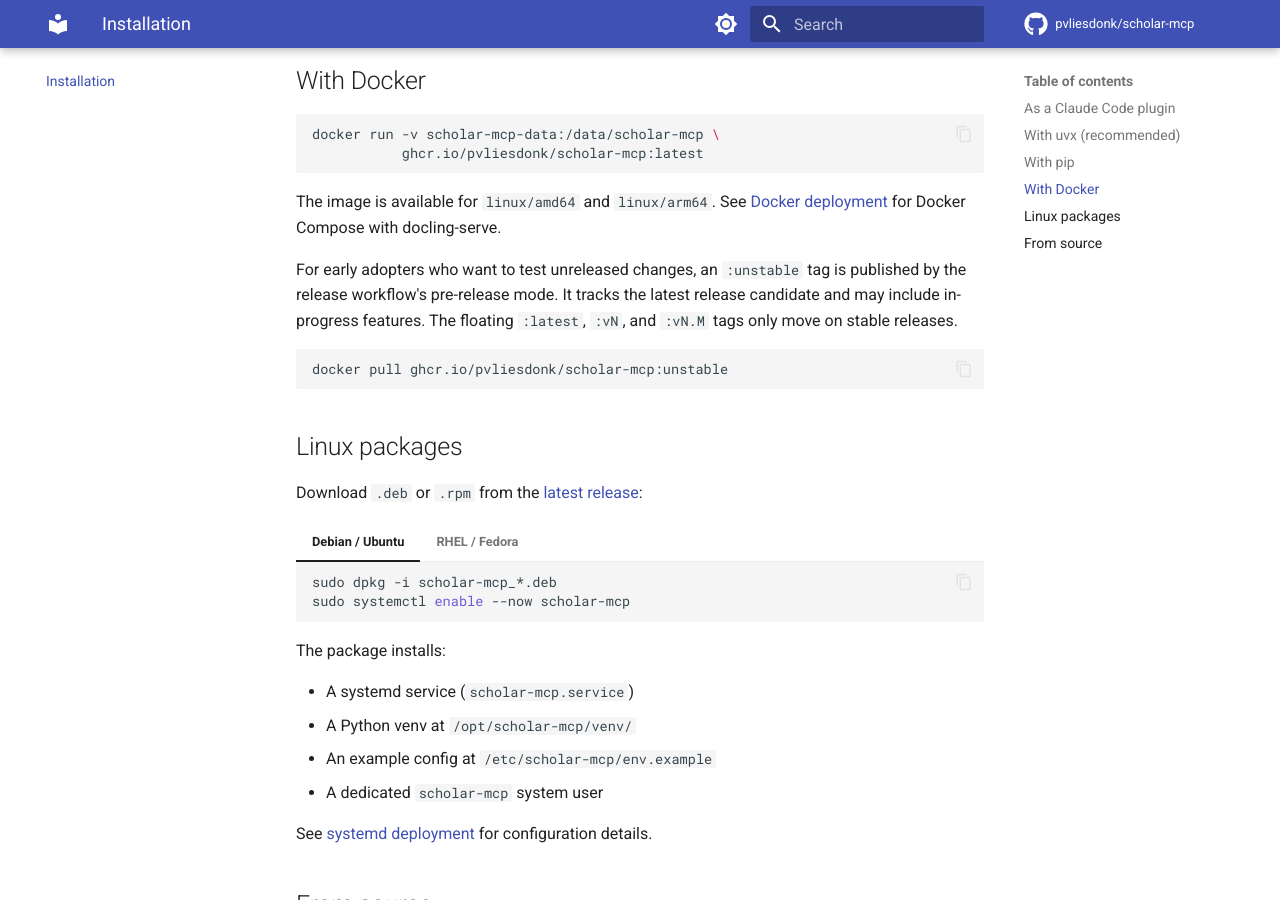
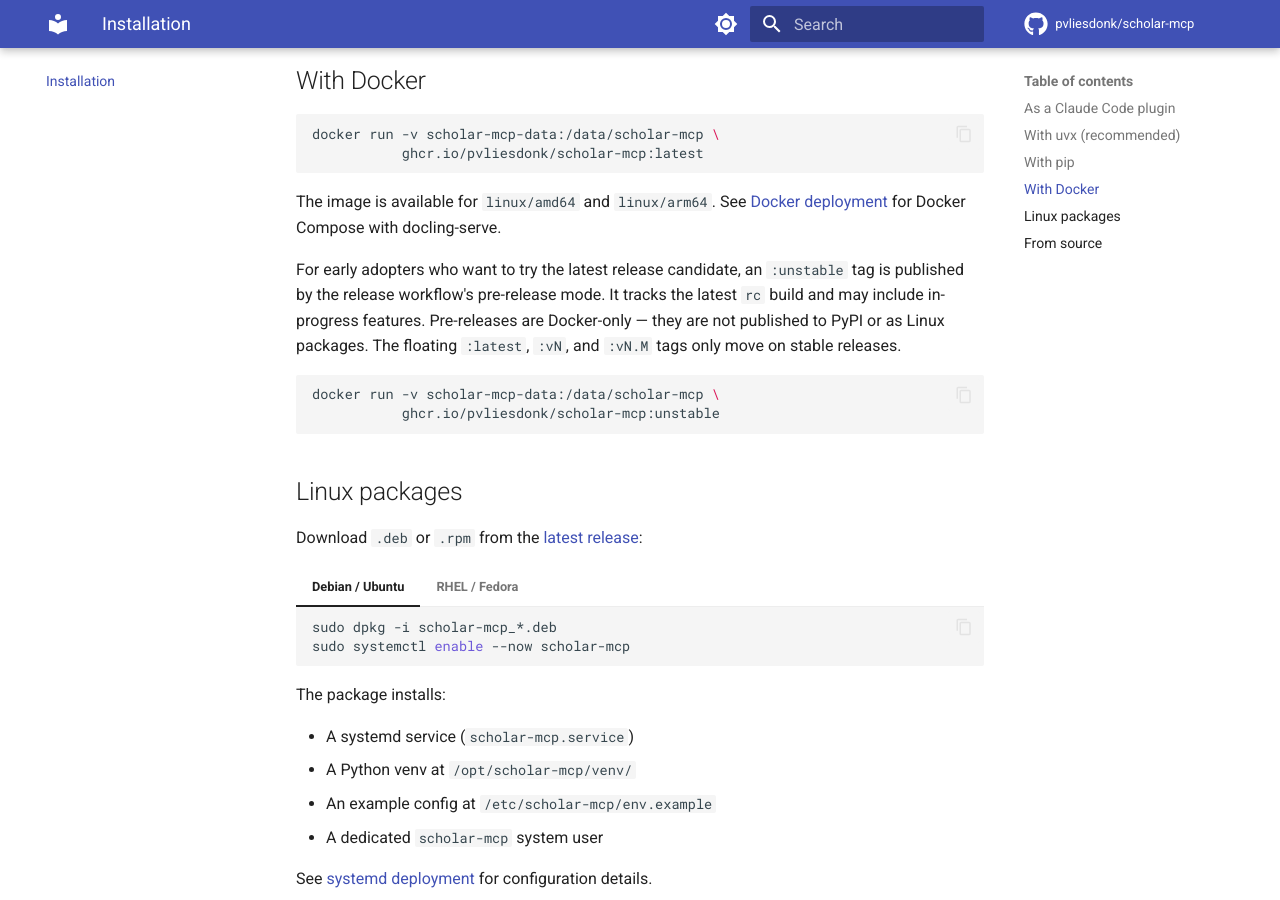
Before and after one commit to pvliesdonk/scholar-mcp, an MkDocs documentation site: the page built from docs/installation.md, in a window 1280 px wide and 900 px high, scrolled down 870 px. Built offline with MkDocs 1.6.1 and Material for MkDocs 9.7.7, drawn with Linux system fonts in a browser that asks for light colours; comment, search, counter and statistics services are not loaded.

Commit message:
fix: address PR review — improve prerelease docs and configurable token
- Clarify :unstable Docker tag describes release candidates, not raw
  unreleased changes; note pre-releases are Docker-only
- Use `docker run` instead of `docker pull` for consistency with the
  stable example
- Make prerelease_token a configurable workflow input (default: rc)

Co-Authored-By: Claude Opus 4.6 <noreply@anthropic.com>

````diff
--- a/docs/installation.md
+++ b/docs/installation.md
@@ -39,10 +39,11 @@ docker run -v scholar-mcp-data:/data/scholar-mcp \
 
 The image is available for `linux/amd64` and `linux/arm64`. See [Docker deployment](deployment/docker.md) for Docker Compose with docling-serve.
 
-For early adopters who want to test unreleased changes, an `:unstable` tag is published by the release workflow's pre-release mode. It tracks the latest release candidate and may include in-progress features. The floating `:latest`, `:vN`, and `:vN.M` tags only move on stable releases.
+For early adopters who want to try the latest release candidate, an `:unstable` tag is published by the release workflow's pre-release mode. It tracks the latest `rc` build and may include in-progress features. Pre-releases are Docker-only — they are not published to PyPI or as Linux packages. The floating `:latest`, `:vN`, and `:vN.M` tags only move on stable releases.
 
 ```bash
-docker pull ghcr.io/pvliesdonk/scholar-mcp:unstable
+docker run -v scholar-mcp-data:/data/scholar-mcp \
+           ghcr.io/pvliesdonk/scholar-mcp:unstable
 ```
 
 ## Linux packages
````
Also changed, not shown: 1 other file.
